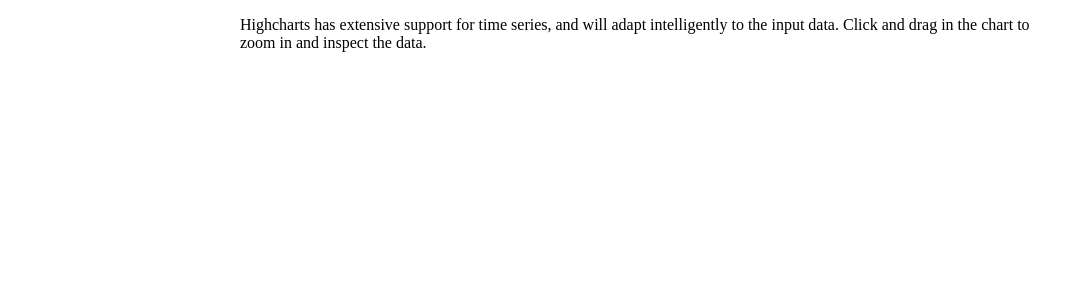
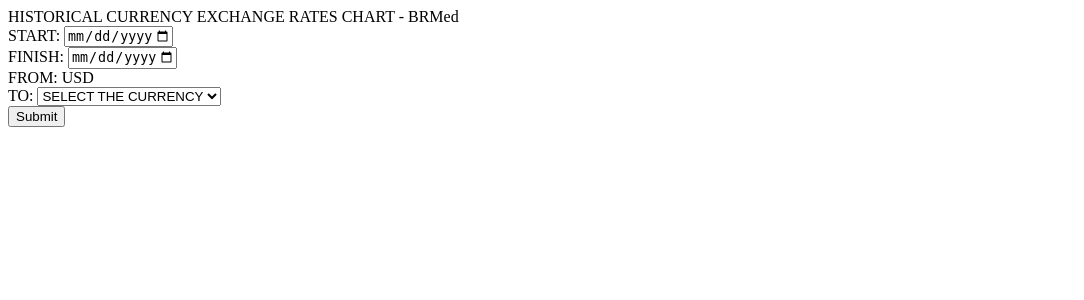
Before and after one commit to gabrielrbl/brmed, a Django app: page /cotacao/ in a window 1280 px wide. Shown: the top 300 px of the page, without its empty margins (0-1084 px from the left). Run offline with Django 4.2, Linux system fonts and the light colour scheme.

Commit message:
feat: create default template with highchart

```diff
--- a/cotacao/templates/home.html
+++ b/cotacao/templates/home.html
@@ -3,15 +3,9 @@
   <head>
     <meta charset="utf-8" />
     <meta http-equiv="X-UA-Compatible" content="IE=edge" />
-    <meta name="description" content="" />
     <meta name="viewport" content="width=device-width, initial-scale=1" />
-    <link rel="stylesheet" href="" />
 
     <script src="https://code.highcharts.com/highcharts.js"></script>
-    <script src="https://code.highcharts.com/modules/data.js"></script>
-    <script src="https://code.highcharts.com/modules/exporting.js"></script>
-    <script src="https://code.highcharts.com/modules/export-data.js"></script>
-    <script src="https://code.highcharts.com/modules/accessibility.js"></script>
 
     <title>BRMed - Cotação</title>
 
@@ -62,85 +56,56 @@
   </head>
 
   <body>
+    HISTORICAL CURRENCY EXCHANGE RATES CHART - BRMed
+
+    <form action="{% url 'home' %}" method="POST">
+      {% csrf_token %}
+      <div>
+        <span>START:</span>
+
+        <input type="date" name="start" placeholder="dd/mm/yyyy"
+        min="1999-01-04" max={% now "Y-m-d" %} />
+      </div>
+
+      <div>
+        <span>FINISH:</span>
+        <input type="date" name="finish" placeholder="dd/mm/yyyy"
+        min="1999-01-04" max={% now "Y-m-d" %} />
+      </div>
+
+      <div>
+        <span>FROM: USD</span>
+      </div>
+
+      <div>
+        <span>TO:</span>
+        <select name="currency" required>
+          <option value="" selected>SELECT THE CURRENCY</option>
+          {% for currency in currencies %} {% if currency != 'USD' %}
+          <option value="{{ currency.abbr }}">{{ currency }}</option>
+          {% endif %} {% endfor %}
+        </select>
+      </div>
+
+      <div>
+        <input type="submit" value="Submit" />
+      </div>
+    </form>
+
+    {% if data %}
     <figure class="highcharts-figure">
       <div id="container"></div>
-      <p class="highcharts-description">
-        Highcharts has extensive support for time series, and will adapt
-        intelligently to the input data. Click and drag in the chart to zoom in
-        and inspect the data.
-      </p>
     </figure>
 
     <script>
-      Highcharts.getJSON(
-        'https://cdn.jsdelivr.net/gh/highcharts/highcharts@v7.0.0/samples/data/usdeur.json',
-        function (data) {
-          Highcharts.chart('container', {
-            chart: {
-              zoomType: 'x'
-            },
-            title: {
-              text: 'USD to EUR exchange rate over time'
-            },
-            subtitle: {
-              text:
-                document.ontouchstart === undefined
-                  ? 'Click and drag in the plot area to zoom in'
-                  : 'Pinch the chart to zoom in'
-            },
-            xAxis: {
-              type: 'datetime'
-            },
-            yAxis: {
-              title: {
-                text: 'Exchange rate'
-              }
-            },
-            legend: {
-              enabled: false
-            },
-            plotOptions: {
-              area: {
-                fillColor: {
-                  linearGradient: {
-                    x1: 0,
-                    y1: 0,
-                    x2: 0,
-                    y2: 1
-                  },
-                  stops: [
-                    [0, Highcharts.getOptions().colors[0]],
-                    [
-                      1,
-                      Highcharts.color(Highcharts.getOptions().colors[0])
-                        .setOpacity(0)
-                        .get('rgba')
-                    ]
-                  ]
-                },
-                marker: {
-                  radius: 2
-                },
-                lineWidth: 1,
-                states: {
-                  hover: {
-                    lineWidth: 1
-                  }
-                },
-                threshold: null
-              }
-            },
-
-            series: [
-              {
-                type: 'area',
-                name: 'USD to EUR',
-                data: data
-              }
-            ]
-          })
-        }
-      )
+      Highcharts.chart('container', {
+        title: { text: 'USD to {{ to.abbr }}' },
+        yAxis: { title: { text: 'Exchange rate' } },
+        xAxis: { type: 'datetime' },
+        plotOptions: { series: { pointStart: Date.UTC({{ data.0.date.year }}, {{ data.0.date.month }}, {{ data.0.date.day }}), pointInterval: 24 * 3600 * 1000 } },
+        series: [{ name: '{{ to.abbr }}', data: [{% for item in data %}{{ item.rate }}, {% endfor %}] }],
+      });
     </script>
+    {% endif %}
   </body>
 </html>
```
